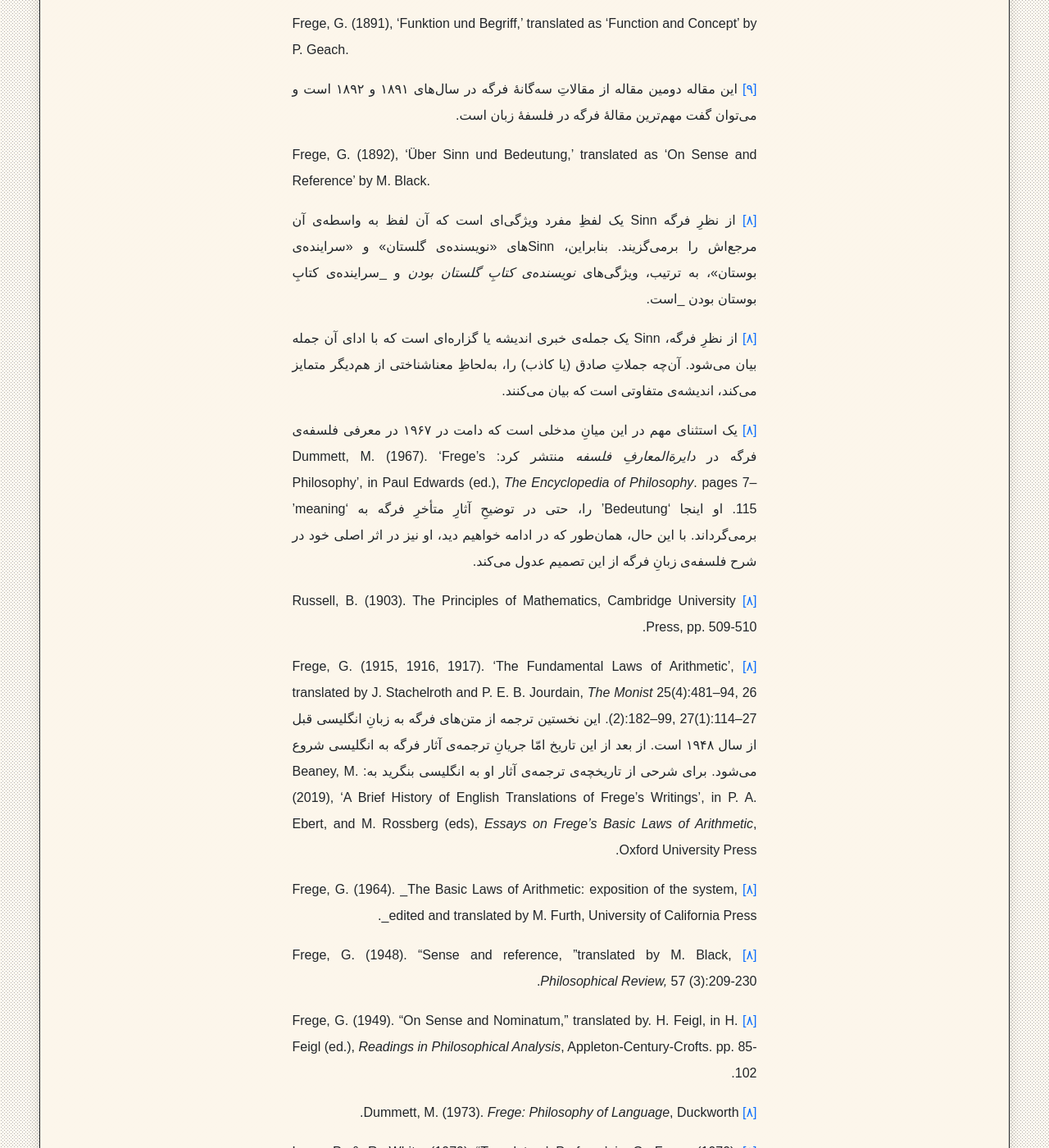
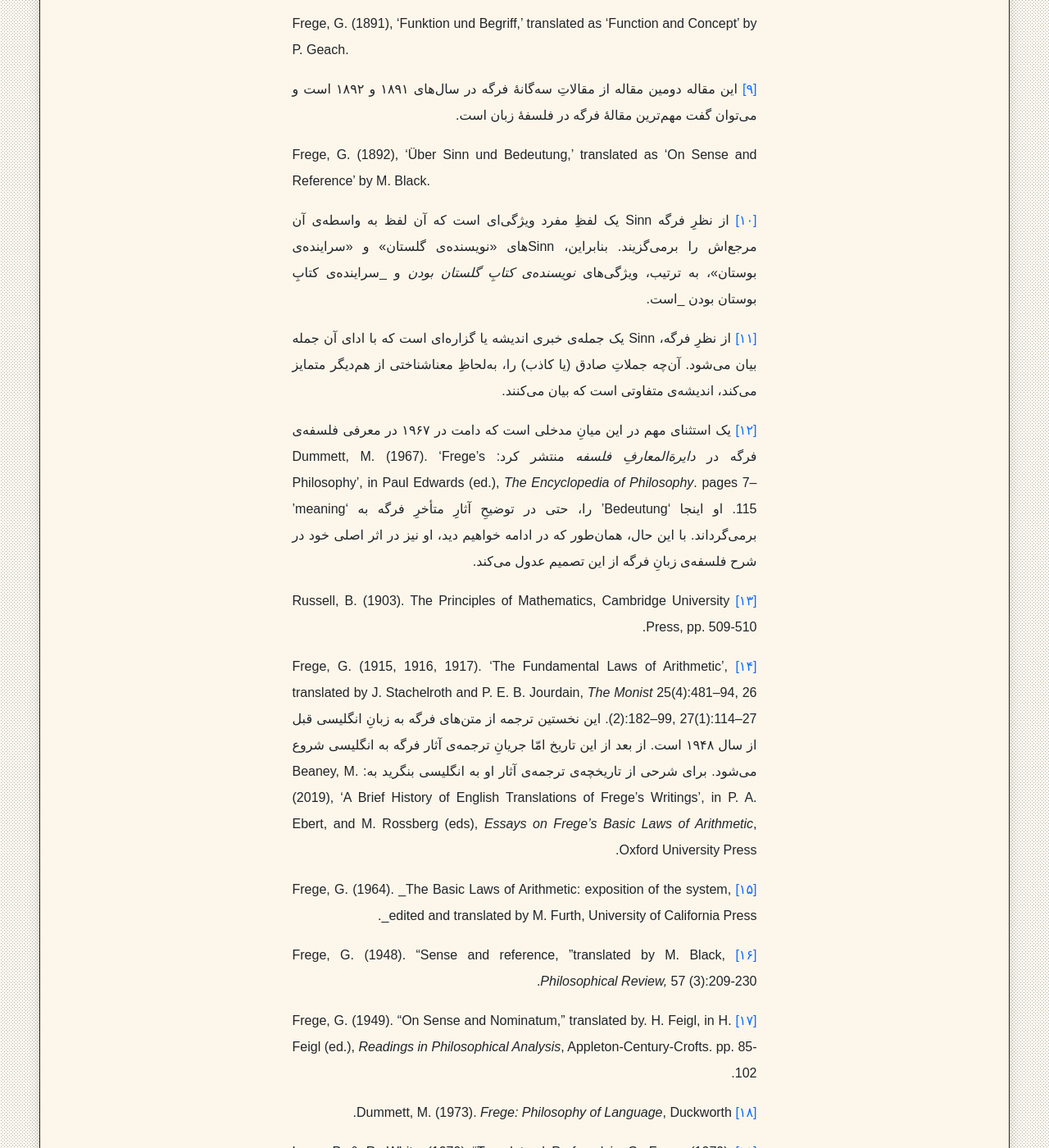
Before and after one commit to phicudemy/phicudemy.github.io, a Jekyll site: the page built from _posts/2024-06-22-fregebedeutung1.md, in a window 1280 px wide and 1400 px high, scrolled down 6905 px. Shown: the whole window at 82% size. Built offline with Jekyll 4.4.1, drawn with Linux system fonts in a browser that asks for light colours; some web fonts are replaced; comment, search, counter and statistics services are not loaded.

Commit message:
TinaCMS content update

```diff
--- a/_posts/2024-06-22-fregebedeutung1.md
+++ b/_posts/2024-06-22-fregebedeutung1.md
@@ -94,28 +94,28 @@ tags:
 [\[۹\]](#fnref-9){:#fn-9} این مقاله دومین مقاله از مقالاتِ سه‌گانهٔ فرگه در سال‌های ۱۸۹۱ و ۱۸۹۲ است و می‌توان گفت مهم‌ترین مقالهٔ فرگه در فلسفهٔ زبان است.
 <p dir="ltr">Frege, G. (1892), ‘Über Sinn und Bedeutung,’ translated as ‘On Sense and Reference’ by M. Black.</p>
 
-[\[۸\]](#fnref-8){:#fn-8} از نظرِ فرگه Sinn یک لفظِ مفرد ویژگی‌ای است که آن لفظ به واسطه‌ی آن مرجع‌اش را برمی‌گزیند. بنابراین، Sinn‌های «نویسنده‌ی گلستان» و «سراینده‌ی بوستان»، به ترتیب، ویژگی‌های _نویسنده‌ی کتابِ گلستان بودن_ و _سراینده‌ی کتابِ بوستان بودن _است.
+[\[۱۰\]](#fnref-10){:#fn-10} از نظرِ فرگه Sinn یک لفظِ مفرد ویژگی‌ای است که آن لفظ به واسطه‌ی آن مرجع‌اش را برمی‌گزیند. بنابراین، Sinn‌های «نویسنده‌ی گلستان» و «سراینده‌ی بوستان»، به ترتیب، ویژگی‌های _نویسنده‌ی کتابِ گلستان بودن_ و _سراینده‌ی کتابِ بوستان بودن _است.
 
-[\[۸\]](#fnref-8){:#fn-8} از نظرِ فرگه، Sinn یک جمله‌ی خبری اندیشه یا گزاره‌ای است که با ادای آن جمله بیان می‌شود. آن‌چه جملاتِ صادق (یا کاذب) را، به‌لحاظِ معناشناختی از هم‌دیگر متمایز می‌کند، اندیشه‌ی متفاوتی است که بیان می‌کنند.
+[\[۱۱\]](#fnref-11){:#fn-11} از نظرِ فرگه، Sinn یک جمله‌ی خبری اندیشه یا گزاره‌ای است که با ادای آن جمله بیان می‌شود. آن‌چه جملاتِ صادق (یا کاذب) را، به‌لحاظِ معناشناختی از هم‌دیگر متمایز می‌کند، اندیشه‌ی متفاوتی است که بیان می‌کنند.
 
-[\[۸\]](#fnref-8){:#fn-8} یک استثنای مهم در این میانِ مدخلی است که دامت در ۱۹۶۷ در معرفی فلسفه‌ی فرگه در _دایرة‌المعارفِ فلسفه_ منتشر کرد:
+[\[۱۲\]](#fnref-12){:#fn-12} یک استثنای مهم در این میانِ مدخلی است که دامت در ۱۹۶۷ در معرفی فلسفه‌ی فرگه در _دایرة‌المعارفِ فلسفه_ منتشر کرد:
      Dummett, M. (1967). ‘Frege’s Philosophy’, in Paul Edwards (ed.), _The Encyclopedia of Philosophy_. pages 7–115.
     او اینجا ‘Bedeutung’‌ را، حتی در توضیحِ آثارِ متأخرِ فرگه به ‘meaning’ برمی‌گرداند.  با این حال، همان‌طور که در ادامه خواهیم دید، او نیز در اثر اصلی خود در شرح فلسفه‌ی زبانِ فرگه از این تصمیم عدول می‌کند.
 
-[\[۸\]](#fnref-8){:#fn-8} Russell, B. (1903). The Principles of Mathematics, Cambridge University Press, pp. 509-510.
+[\[۱۳\]](#fnref-13){:#fn-13} Russell, B. (1903). The Principles of Mathematics, Cambridge University Press, pp. 509-510.
 
-[\[۸\]](#fnref-8){:#fn-8} Frege, G. (1915, 1916, 1917). ‘The Fundamental Laws of Arithmetic’, translated by J. Stachelroth and P. E. B. Jourdain, _The Monist_ 25(4):481–94, 26 (2):182–99, 27(1):114–27.
+[\[۱۴\]](#fnref-14){:#fn-14} Frege, G. (1915, 1916, 1917). ‘The Fundamental Laws of Arithmetic’, translated by J. Stachelroth and P. E. B. Jourdain, _The Monist_ 25(4):481–94, 26 (2):182–99, 27(1):114–27.
     این نخستین ترجمه از متن‌های فرگه به زبانِ انگلیسی قبل از سال ۱۹۴۸ است. از بعد از این تاریخ امّا جریانِ ترجمه‌ی آثار فرگه به انگلیسی شروع می‌شود. برای شرحی از تاریخچه‌ی ترجمه‌ی آثار او به انگلیسی بنگرید به:
     Beaney, M. (2019), 'A Brief History of English Translations of Frege’s Writings', in P. A. Ebert, and M. Rossberg (eds), _Essays on Frege's Basic Laws of Arithmetic_, Oxford University Press.
 
-[\[۸\]](#fnref-8){:#fn-8} Frege, G. (1964). _The Basic Laws of Arithmetic: exposition of the system, _edited and translated by M. Furth, University of California Press.
+[\[۱۵\]](#fnref-15){:#fn-15} Frege, G. (1964). _The Basic Laws of Arithmetic: exposition of the system, _edited and translated by M. Furth, University of California Press.
 
-[\[۸\]](#fnref-8){:#fn-8} Frege, G. (1948). “Sense and reference, ”translated by M. Black, _Philosophical Review,_ 57 (3):209-230.
+[\[۱۶\]](#fnref-16){:#fn-16} Frege, G. (1948). “Sense and reference, ”translated by M. Black, _Philosophical Review,_ 57 (3):209-230.
 
-[\[۸\]](#fnref-8){:#fn-8} Frege, G. (1949). “On Sense and Nominatum,” translated by. H. Feigl, in H. Feigl (ed.), _Readings in Philosophical Analysis_, Appleton-Century-Crofts. pp. 85-102.
+[\[۱۷\]](#fnref-17){:#fn-17} Frege, G. (1949). “On Sense and Nominatum,” translated by. H. Feigl, in H. Feigl (ed.), _Readings in Philosophical Analysis_, Appleton-Century-Crofts. pp. 85-102.
 
-[\[۸\]](#fnref-8){:#fn-8} Dummett, M. (1973). _Frege: Philosophy of Language_, Duckworth.
+[\[۱۸\]](#fnref-18){:#fn-18} Dummett, M. (1973). _Frege: Philosophy of Language_, Duckworth.
 
-[\[۸\]](#fnref-8){:#fn-8} Long, P. & R. White (1979) “Translators’ Preface,’ in G. Frege (1979) _Posthumous Writings_, pp. VI-VII.
+[\[۱۹\]](#fnref-19){:#fn-19} Long, P. & R. White (1979) “Translators’ Preface,’ in G. Frege (1979) _Posthumous Writings_, pp. VI-VII.
 
-[\[۸\]](#fnref-8){:#fn-8} Long, P. & R. White (1979) “Translators’ Preface,’ in G. Frege (1979) _Posthumous Writings_, p. VII.
+[\[۲۰\]](#fnref-20){:#fn-20} Long, P. & R. White (1979) “Translators’ Preface,’ in G. Frege (1979) _Posthumous Writings_, p. VII.
```
